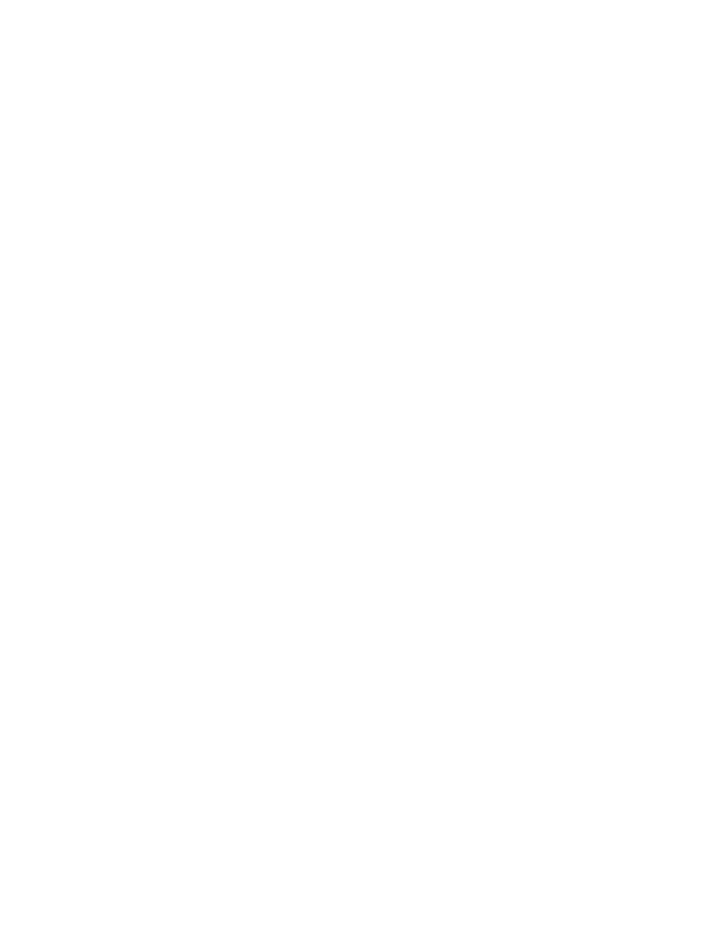
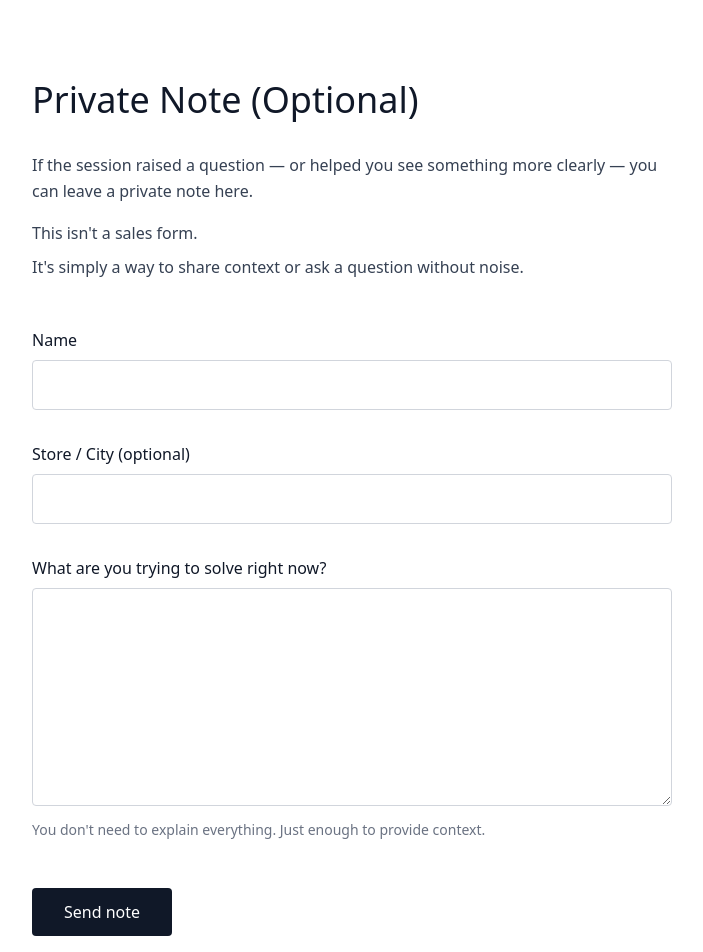
Before and after one commit to mshelton325/My-Website, a React (Vite) app: page /private-note in a window 1280 px wide. Before the commit this address had no page. Shown: the top 952 px of the page, without its empty margins (288-991 px from the left). Before the commit the page ends 800 px from the top, so only its background shows below. Built offline with nearby package versions, Linux system fonts and the light colour scheme.

Commit message:
Create Private Note intake form (minimal, calm, non-promotional) and link from Education Day

```diff
--- a/src/App.jsx
+++ b/src/App.jsx
@@ -28,6 +28,7 @@ import ReviewSystemSalesPreviewV3 from './pages/ReviewSystemSalesPreviewV3';
 import ReviewSystemSalesPreviewD from './pages/ReviewSystemSalesPreviewD';
 import ReviewSystemSalesPreviewE from './pages/ReviewSystemSalesPreviewE';
 import EducationDay from './pages/EducationDay';
+import PrivateNote from './pages/PrivateNote';
 
 function App() {
   return (
@@ -52,6 +53,7 @@ function App() {
           <Route path="/review-system-owner" element={<ReviewSystemOwner />} />
           <Route path="/resources/:token" element={<ResourceRouter />} />
           <Route path="/education-day" element={<EducationDay />} />
+          <Route path="/private-note" element={<PrivateNote />} />
 
           {/* HIDDEN PAGES - Preserved for future expansion (accessible via direct URL only) */}
           {/* Tagged: Future Expansion, Proof Library, Long-Form Authority Content */}
--- a/src/pages/EducationDay.jsx
+++ b/src/pages/EducationDay.jsx
@@ -360,9 +360,18 @@ export default function EducationDay() {
             Use what's useful. Ignore the rest.
           </p>
 
-          <p className="text-lg text-gray-700 leading-relaxed">
+          <p className="text-lg text-gray-700 mb-6 leading-relaxed">
             And if you want to talk through a specific situation, feel free to find me this week.
           </p>
+
+          <div className="pt-4">
+            <a
+              href="/private-note"
+              className="text-base text-gray-600 hover:text-gray-900 underline"
+            >
+              Leave a private note
+            </a>
+          </div>
         </div>
       </section>
 
--- /dev/null
+++ b/src/pages/PrivateNote.jsx
@@ -0,0 +1,166 @@
+import { useState } from 'react';
+
+/**
+ * PRIVATE NOTE FORM
+ *
+ * ⚠️ INTERNAL NOTE:
+ * This is a minimal, private intake form for post-Education Day follow-up.
+ * Design: Calm, serious, non-promotional. Feels like a notebook margin.
+ *
+ * Purpose: Allow attendees to share context/questions without pressure.
+ * NO marketing language, urgency, or promises.
+ */
+
+export default function PrivateNote() {
+  const [formData, setFormData] = useState({
+    name: '',
+    store: '',
+    context: ''
+  });
+  const [submitted, setSubmitted] = useState(false);
+  const [isSubmitting, setIsSubmitting] = useState(false);
+
+  const handleChange = (e) => {
+    setFormData({
+      ...formData,
+      [e.target.name]: e.target.value
+    });
+  };
+
+  const handleSubmit = async (e) => {
+    e.preventDefault();
+    setIsSubmitting(true);
+
+    // TODO: Replace with actual form submission endpoint
+    // For now, just simulate submission
+    await new Promise(resolve => setTimeout(resolve, 1000));
+
+    console.log('Form submitted:', formData);
+    setSubmitted(true);
+    setIsSubmitting(false);
+  };
+
+  if (submitted) {
+    return (
+      <div className="min-h-screen bg-white flex items-center justify-center px-4">
+        <div className="max-w-xl mx-auto text-center">
+          <h1 className="text-2xl font-medium text-gray-900 mb-4">
+            Thanks for sharing.
+          </h1>
+
+          <p className="text-base text-gray-700 mb-2 leading-relaxed">
+            This goes directly to me.
+          </p>
+          <p className="text-base text-gray-700 leading-relaxed">
+            If it makes sense to continue the conversation, I'll follow up.
+          </p>
+        </div>
+      </div>
+    );
+  }
+
+  return (
+    <div className="min-h-screen bg-white">
+      <div className="max-w-2xl mx-auto px-4 py-20">
+        {/* FORM TITLE */}
+        <h1 className="text-3xl md:text-4xl font-medium text-gray-900 mb-8">
+          Private Note (Optional)
+        </h1>
+
+        {/* INTRO TEXT */}
+        <div className="mb-12">
+          <p className="text-base text-gray-700 mb-4 leading-relaxed">
+            If the session raised a question — or helped you see something more clearly — you can leave a private note here.
+          </p>
+
+          <p className="text-base text-gray-700 mb-2 leading-relaxed">
+            This isn't a sales form.
+          </p>
+          <p className="text-base text-gray-700 leading-relaxed">
+            It's simply a way to share context or ask a question without noise.
+          </p>
+        </div>
+
+        {/* FORM */}
+        <form onSubmit={handleSubmit} className="space-y-8">
+          {/* NAME FIELD */}
+          <div>
+            <label
+              htmlFor="name"
+              className="block text-base font-medium text-gray-900 mb-2"
+            >
+              Name
+            </label>
+            <input
+              type="text"
+              id="name"
+              name="name"
+              value={formData.name}
+              onChange={handleChange}
+              required
+              className="w-full px-4 py-3 text-base text-gray-900 bg-white border border-gray-300 rounded focus:outline-none focus:border-gray-900 transition-colors"
+            />
+          </div>
+
+          {/* STORE / LOCATION FIELD */}
+          <div>
+            <label
+              htmlFor="store"
+              className="block text-base font-medium text-gray-900 mb-2"
+            >
+              Store / City (optional)
+            </label>
+            <input
+              type="text"
+              id="store"
+              name="store"
+              value={formData.store}
+              onChange={handleChange}
+              className="w-full px-4 py-3 text-base text-gray-900 bg-white border border-gray-300 rounded focus:outline-none focus:border-gray-900 transition-colors"
+            />
+          </div>
+
+          {/* CONTEXT / QUESTION FIELD */}
+          <div>
+            <label
+              htmlFor="context"
+              className="block text-base font-medium text-gray-900 mb-2"
+            >
+              What are you trying to solve right now?
+            </label>
+            <textarea
+              id="context"
+              name="context"
+              value={formData.context}
+              onChange={handleChange}
+              required
+              rows="8"
+              className="w-full px-4 py-3 text-base text-gray-900 bg-white border border-gray-300 rounded focus:outline-none focus:border-gray-900 transition-colors resize-vertical"
+            />
+            <p className="text-sm text-gray-500 mt-2">
+              You don't need to explain everything. Just enough to provide context.
+            </p>
+          </div>
+
+          {/* SUBMIT BUTTON */}
+          <div className="pt-4">
+            <button
+              type="submit"
+              disabled={isSubmitting}
+              className="px-8 py-3 text-base font-medium text-white bg-gray-900 rounded hover:bg-gray-800 transition-colors disabled:opacity-50 disabled:cursor-not-allowed"
+            >
+              {isSubmitting ? 'Sending...' : 'Send note'}
+            </button>
+          </div>
+
+          {/* FOOTER MICROCOPY */}
+          <div className="pt-4">
+            <p className="text-sm text-gray-500">
+              Your note is private and won't be shared.
+            </p>
+          </div>
+        </form>
+      </div>
+    </div>
+  );
+}
```
